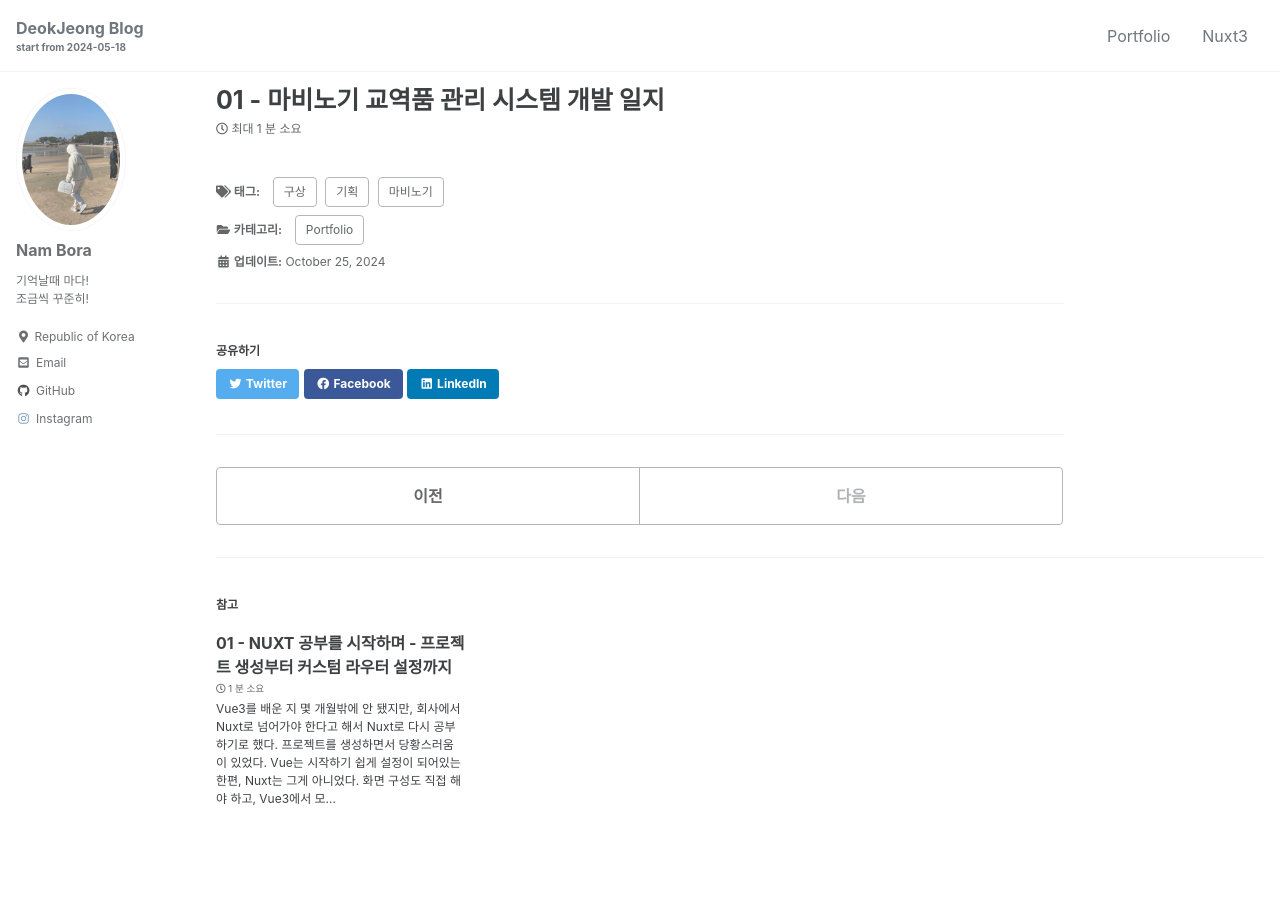
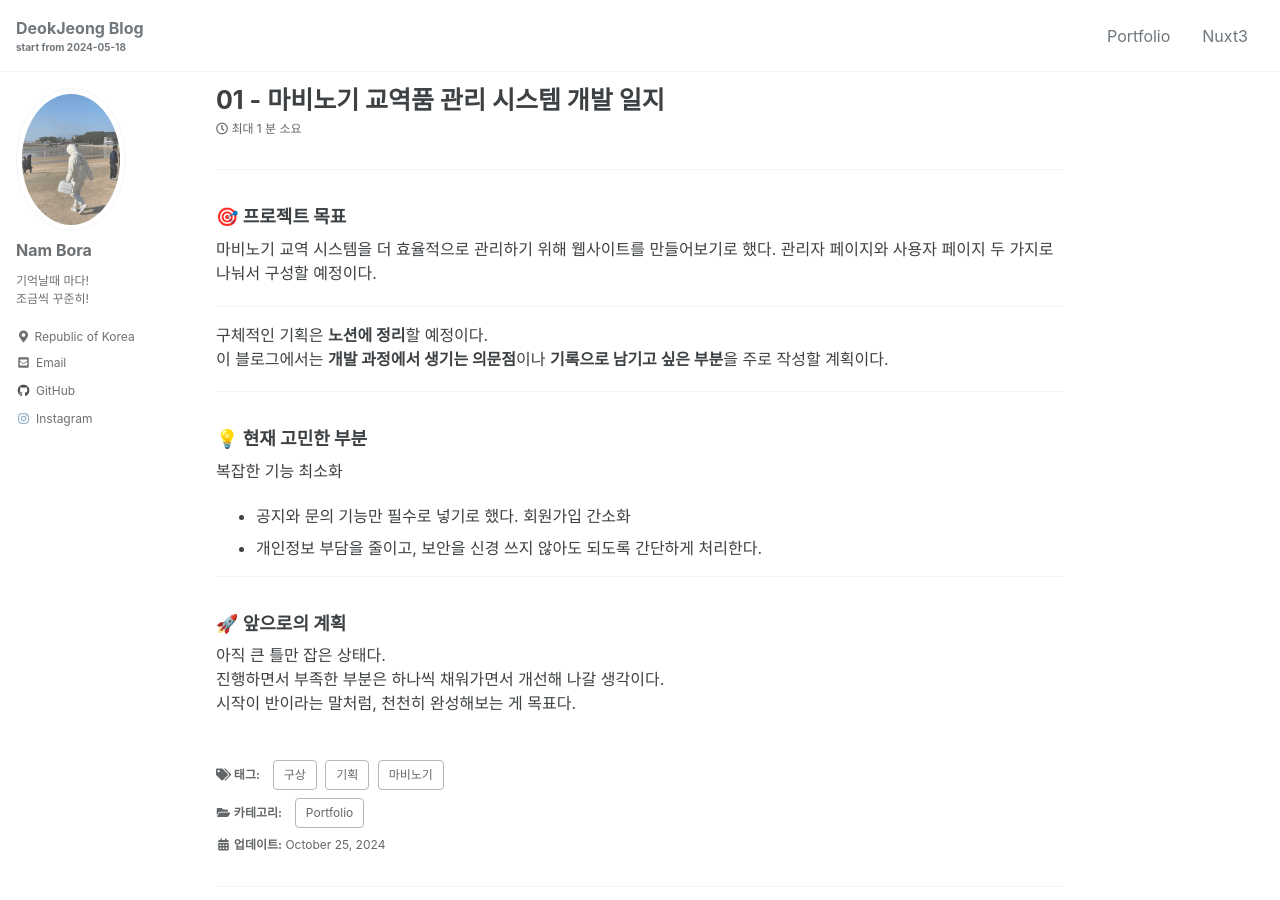
Before and after one commit to DeokJeong/deokjeong.github.io, a Jekyll site: the page built from _posts/Blog/Portfolio/2024-10-25-portfolio_01.md, in a window 1280 px wide and 900 px high. Built offline with Jekyll 4.4.1, drawn with Linux system fonts in a browser that asks for light colours; cached includes are drawn as plain includes.

Commit message:
project start

```diff
--- a/_posts/Blog/Portfolio/2024-10-25-portfolio_01.md
+++ b/_posts/Blog/Portfolio/2024-10-25-portfolio_01.md
@@ -8,3 +8,29 @@ tags:
   - 구상
   - 마비노기
 ---
+
+***
+
+### 🎯 프로젝트 목표
+마비노기 교역 시스템을 더 효율적으로 관리하기 위해 웹사이트를 만들어보기로 했다.
+관리자 페이지와 사용자 페이지 두 가지로 나눠서 구성할 예정이다.
+
+***
+
+구체적인 기획은 **노션에 정리**할 예정이다.
+이 블로그에서는 **개발 과정에서 생기는 의문점**이나 **기록으로 남기고 싶은 부분**을 주로 작성할 계획이다.
+
+---
+
+### 💡 현재 고민한 부분
+복잡한 기능 최소화
+ - 공지와 문의 기능만 필수로 넣기로 했다.
+회원가입 간소화
+ - 개인정보 부담을 줄이고, 보안을 신경 쓰지 않아도 되도록 간단하게 처리한다.
+
+---
+
+### 🚀 앞으로의 계획
+아직 큰 틀만 잡은 상태다.
+진행하면서 부족한 부분은 하나씩 채워가면서 개선해 나갈 생각이다.
+시작이 반이라는 말처럼, 천천히 완성해보는 게 목표다.
```
